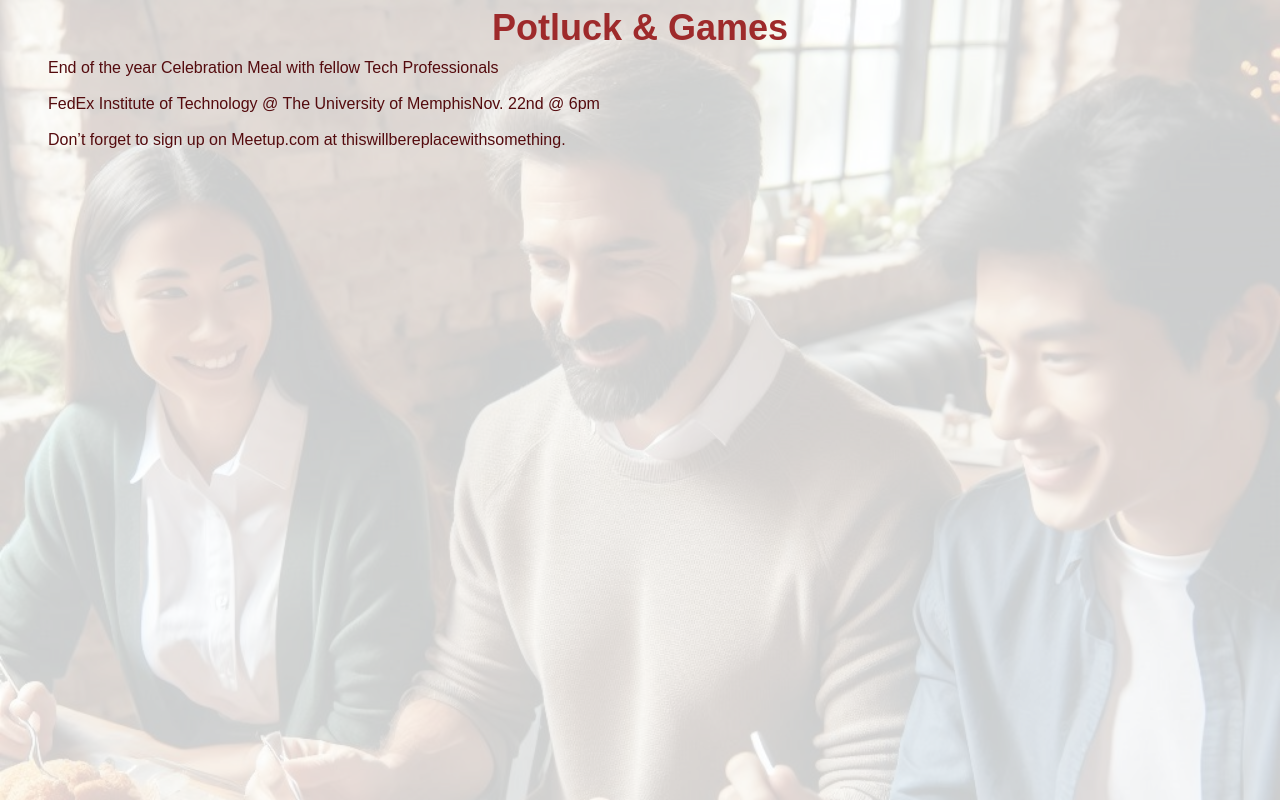
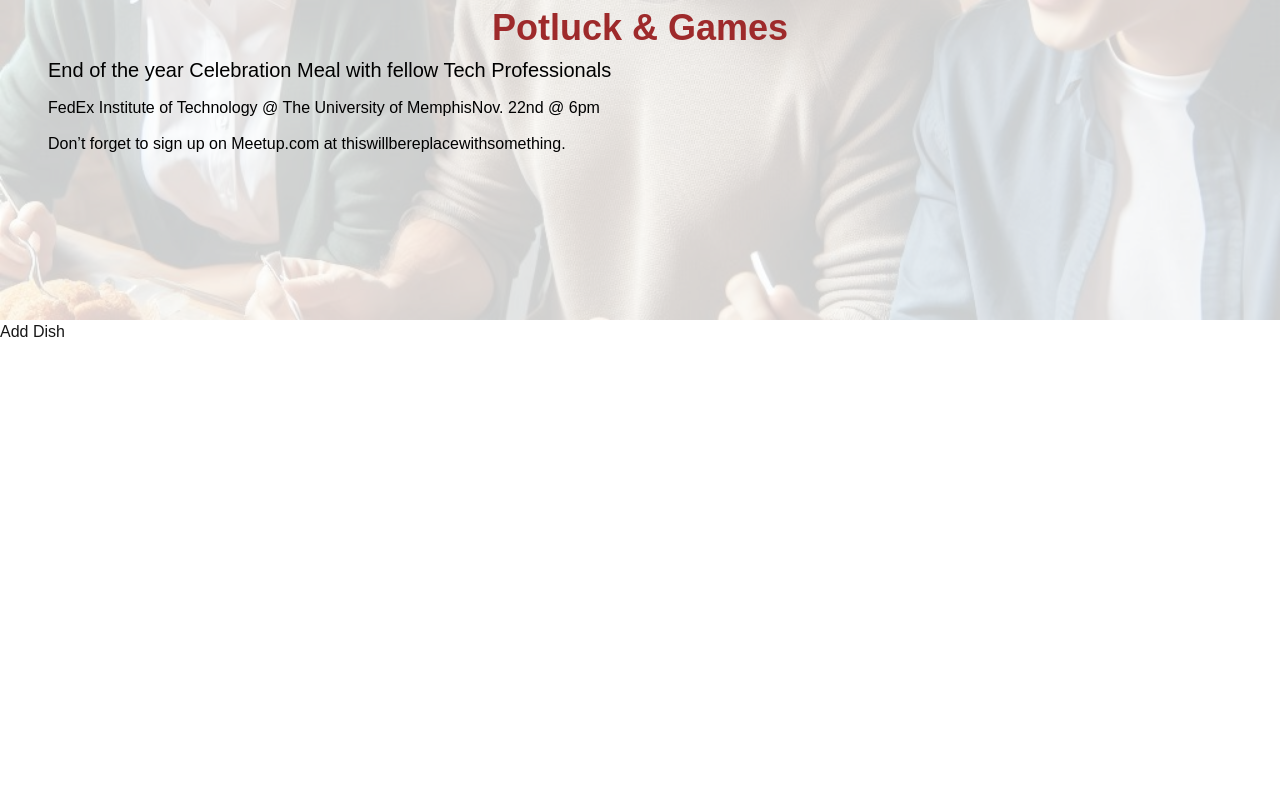
Before and after one commit to jcsmileyjr/potluckgames, a Next.js app: page / in a window 1280 px wide. Shown: the top 800 px of the page. Built offline with nearby package versions, Linux system fonts and the light colour scheme.

Commit message:
Refactor Header: Fix issue of image covering following sections

```diff
--- /dev/null
+++ b/src/app/components/AddDish/AddDish.tsx
@@ -0,0 +1,9 @@
+
+export default function AddDish() {
+
+    return (
+        <section className="flex-1">
+            Add Dish
+        </section>
+    )
+}
--- a/src/app/layout/Header/Header.tsx
+++ b/src/app/layout/Header/Header.tsx
@@ -1,8 +1,16 @@
 
 export default function Header() {
     return (
-        <header>
-            <h1 className="text-accentRed font-bold text-center text-4xl">Potluck & Games</h1>
-        </header>
+        <section className="relative" >
+          <div className="h-80 w-full absolute inset-0 opacity-20 aspect-square bg-no-repeat  bg-cover bg-center bg-[url('/primaryimage.jpeg')] "></div>
+          <div className="h-80 relative z-10">
+            <h1 className="text-accentRed font-bold text-center text-4xl py-2">Potluck & Games</h1>
+            <div className="px-12 flex flex-col gap-3 text-black">
+              <p className="text-xl">End of the year Celebration Meal with fellow Tech Professionals</p>
+              <p className="text-bass">FedEx Institute of Technology @ The University of MemphisNov. 22nd @ 6pm</p>
+              <p className="text-base">Don’t  forget to sign up on Meetup.com at thiswillbereplacewithsomething. </p>
+            </div>
+          </div>
+        </section>
     );
 }
--- a/src/app/page.tsx
+++ b/src/app/page.tsx
@@ -1,22 +1,14 @@
 import Image from "next/image";
 import Header from "./layout/Header/Header";
+import AddDish from "./components/AddDish/AddDish";
 
 export default function Home() {
   return (
     <div className="bg-white h-screen">
-      {/* <Header /> */}
-      <main className="">
-        <section className="relative" >
-          <div className="absolute inset-0 opacity-20 aspect-square bg-cover bg-center bg-[url('/primaryimage.jpeg')] "></div>
-          <div className="relative z-10">
-            <h1 className="text-accentRed font-bold text-center text-4xl py-2">Potluck & Games</h1>
-            <div className="px-12 flex flex-col gap-3 text-primaryBrown">
-              <p>End of the year Celebration Meal with fellow Tech Professionals</p>
-              <p>FedEx Institute of Technology @ The University of MemphisNov. 22nd @ 6pm</p>
-              <p>Don’t  forget to sign up on Meetup.com at thiswillbereplacewithsomething. </p>
-            </div>
-          </div>
-        </section>
+      <Header />
+      <main className="flex flex-col gap-2">
+
+        <AddDish />
       </main>
 
     </div>
--- a/tailwind.config.ts
+++ b/tailwind.config.ts
@@ -11,6 +11,7 @@ const config: Config = {
       'accentRed' : '#9e2a2b',
       'primaryBrown' : '#540b0e',
       'white' : '#FFFFFF',
+      'black' : '#000000',
     },
     extend: {
       backgroundImage: {
```
